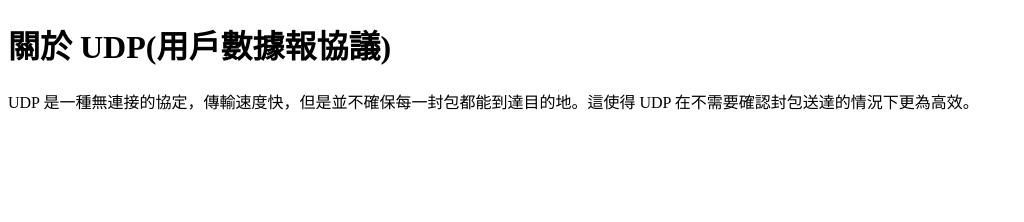
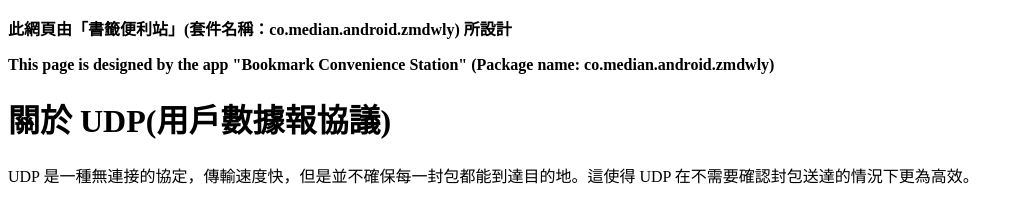
Before and after one commit to dvrdvr8/dvrdvr8.github.io, a plain HTML site: page udp.htm in a window 1280 px wide. Shown: the whole page, without its empty margins (0-1024 px from the left). Drawn offline with Linux system fonts and the light colour scheme.

Commit message:
Update udp.htm

```diff
--- a/udp.htm
+++ b/udp.htm
@@ -1,10 +1,19 @@
 <!DOCTYPE html>
 <html>
+<head>
+    <title>關於 UDP(用戶數據報協議)</title>
+    <meta name="viewport" content="width=device-width, initial-scale=1"> <!-- 用於讓網頁適應手機瀏覽 -->
+</head>
 <body>
+
+<p><b>此網頁由「書籤便利站」(套件名稱：co.median.android.zmdwly) 所設計</b></p>
+<p><b>This page is designed by the app "Bookmark Convenience Station" (Package name: co.median.android.zmdwly)</b></p>
 
 <h1>關於 UDP(用戶數據報協議)</h1>
 
 <p>UDP 是一種無連接的協定，傳輸速度快，但是並不確保每一封包都能到達目的地。這使得 UDP 在不需要確認封包送達的情況下更為高效。</p>
 
+
+
 </body>
 </html>
```
